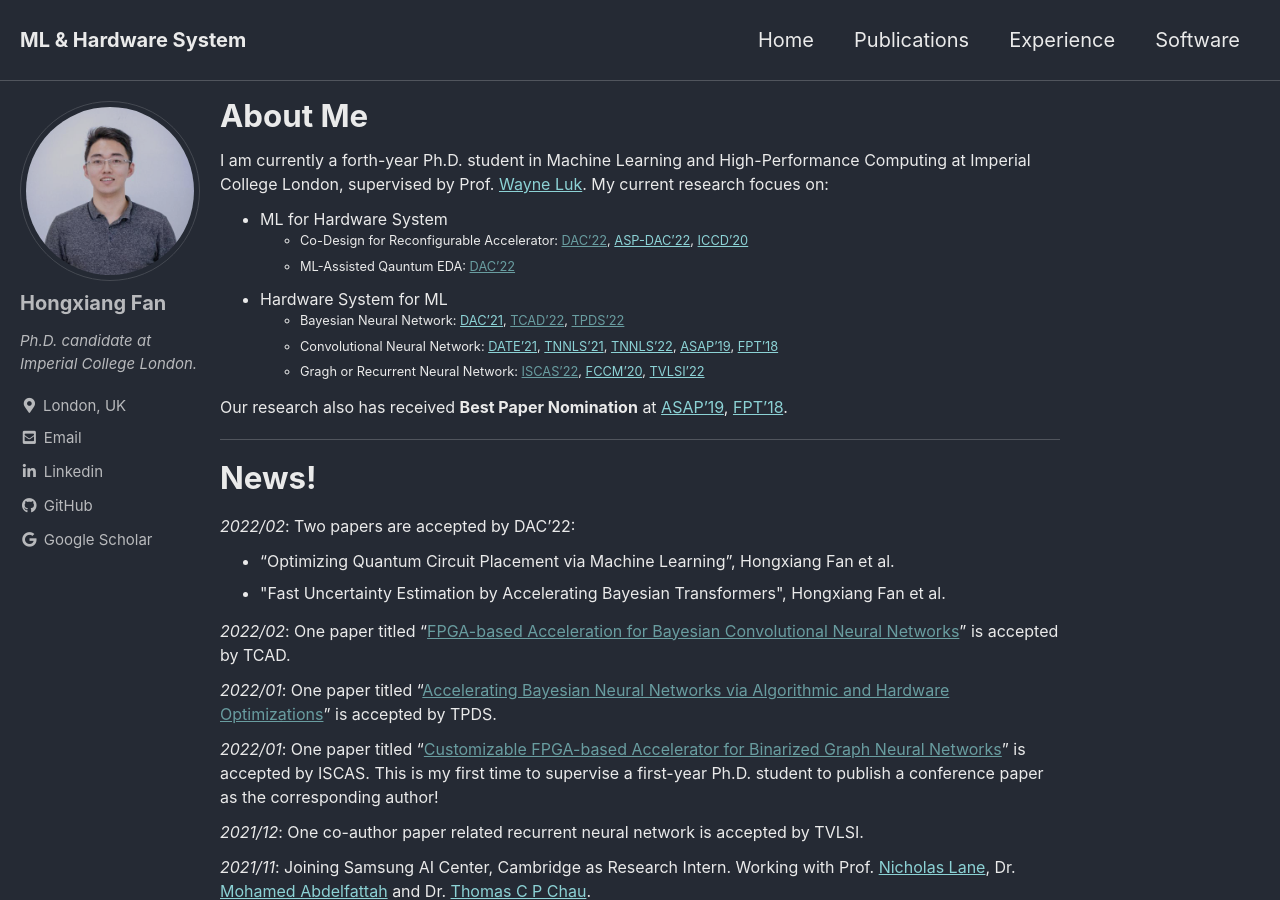
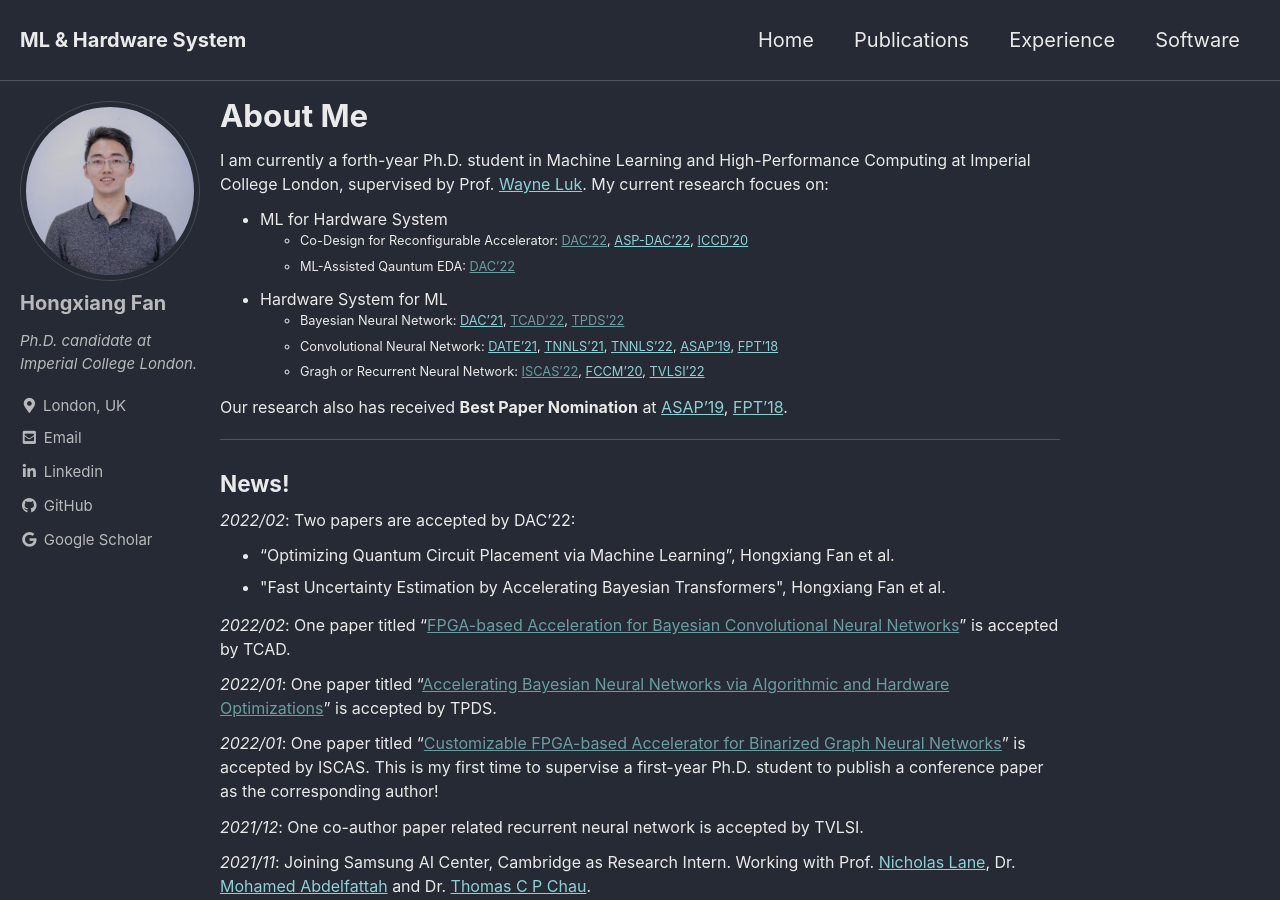
Before and after one commit to os-hxfan/os-hxfan.github.io, a Jekyll site: the page built from index.md, in a window 1280 px wide and 900 px high. Built offline with Jekyll 4.4.1, drawn with Linux system fonts in a browser that asks for light colours; cached includes are drawn as plain includes; our own code applies the rules of GitHub Pages for plain Markdown files.

```diff
--- a/index.md
+++ b/index.md
@@ -4,7 +4,7 @@ author_profile: true
 order: 1
 ---
 
-# About Me
+### About Me
 
 I am currently a forth-year Ph.D. student in Machine Learning and High-Performance Computing at Imperial College London, supervised by Prof. [Wayne Luk](https://www.imperial.ac.uk/people/w.luk). My current research focues on:
 
@@ -20,7 +20,7 @@ Our research also has received **Best Paper Nomination** at [ASAP'19](https://as
 
 ___
 
-# News!
+### News!
 
 *2022/02*: Two papers are accepted by DAC'22:
 
```
